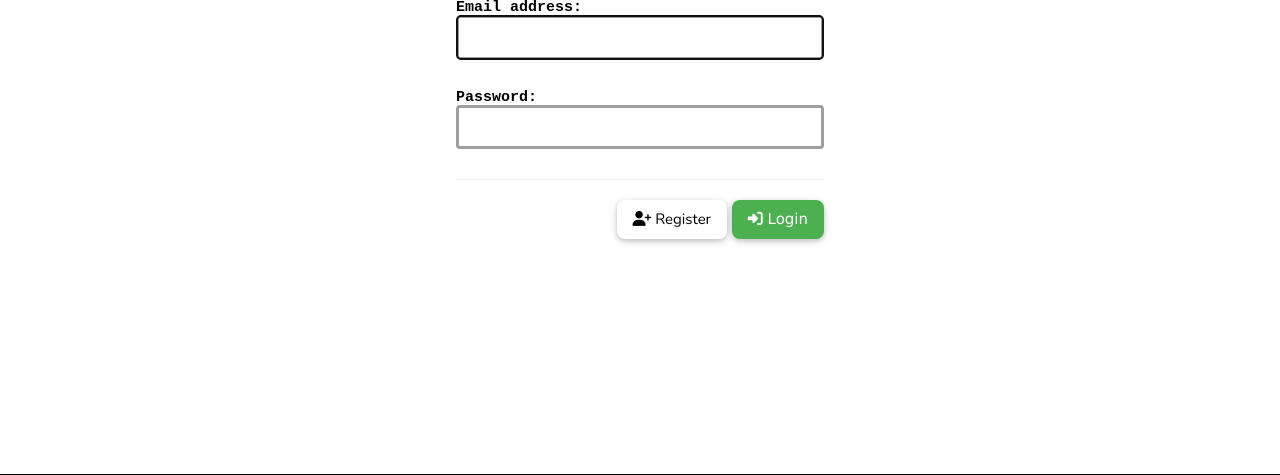
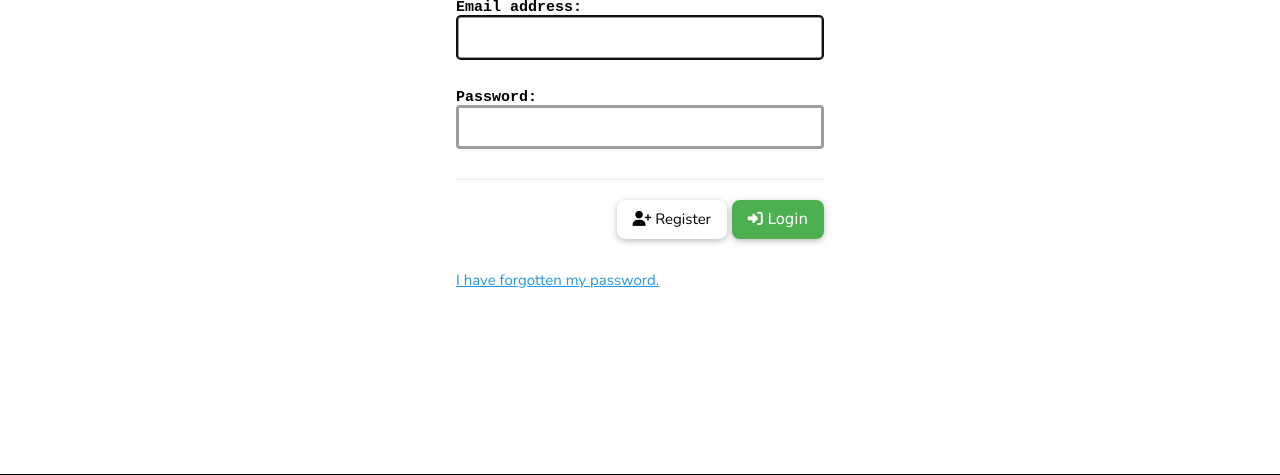
Before and after one commit to denniel-sadian/bringme, a Django app: page /accounts/login/ in a window 1280 px wide. Shown: the part 228-703 px from the top of the page. Run offline with Django 3.2, Linux system fonts and the light colour scheme; some libraries are stand-ins or nearby versions.

Commit message:
Update this template

```diff
--- a/templates/registration/login.html
+++ b/templates/registration/login.html
@@ -15,12 +15,13 @@
             {{ form.as_p }}
             <hr>
             <div class="w3-right-align">
-                <a href="{% url 'register' %}" class="w3-button w3-card w3-round-large"><i
-                        class="fas fa-user-plus"></i> Register</a>
+                <a href="{% url 'register' %}" class="w3-button w3-card w3-round-large"><i class="fas fa-user-plus"></i>
+                    Register</a>
                 <button type="submit" class="w3-button w3-card w3-green w3-round-large"><i
                         class="fas fa-sign-in-alt"></i>
                     Login</button>
             </div>
+            <p><a href="{% url 'password_reset' %}" class="w3-text-blue">I have forgotten my password.</a></p>
         </form>
     </div>
 </article>
```
